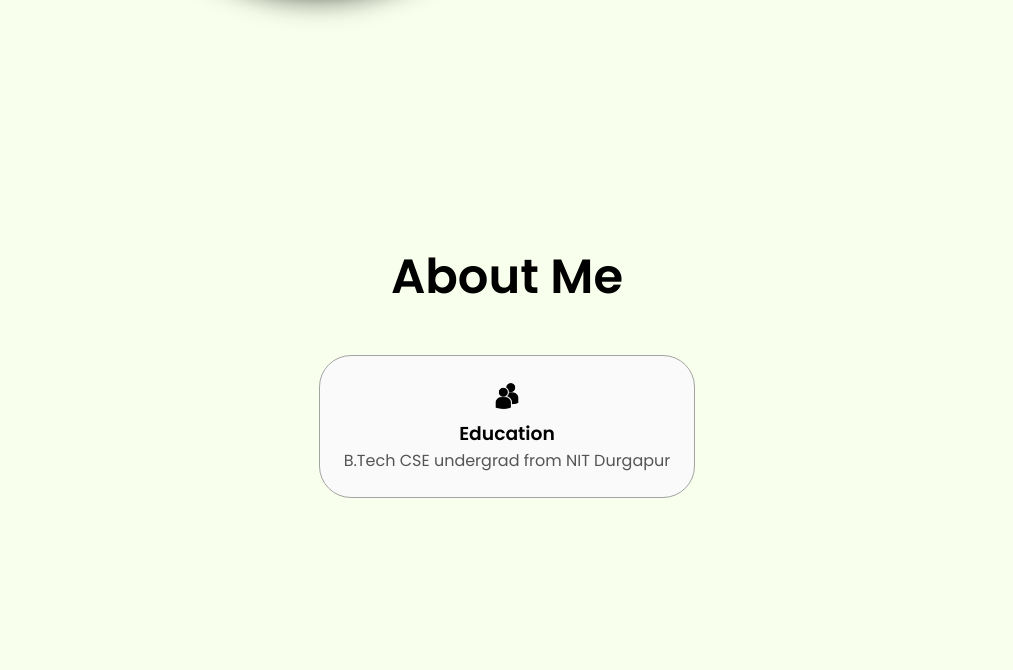
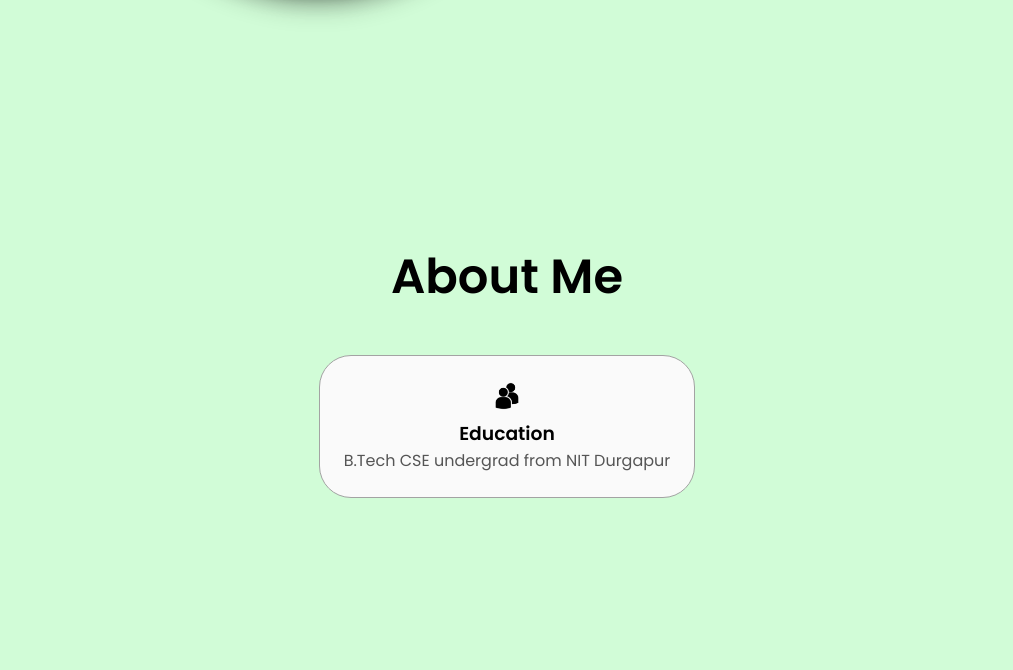
Before and after one commit to MANDRITA-MAJI/Portfolio_web, a plain HTML site: page index.html in a window 1280 px wide. Shown: the part 687-1357 px from the top of the page, without its empty margins (133-1146 px from the left). Drawn offline with Linux system fonts and the light colour scheme.

Commit message:
changed bgc

```diff
--- a/style.css
+++ b/style.css
@@ -7,7 +7,7 @@
 
 body {
   font-family: "Poppins", sans-serif;
-  background-color: #f8ffec;
+  background-color: #d1fcd7;
   /* background: #d7fadd;
 background: linear-gradient(90deg, rgb(223, 248, 227) 0%, rgb(215, 252, 243) 50%, rgb(211, 229, 250) 100%); */
 }
```
